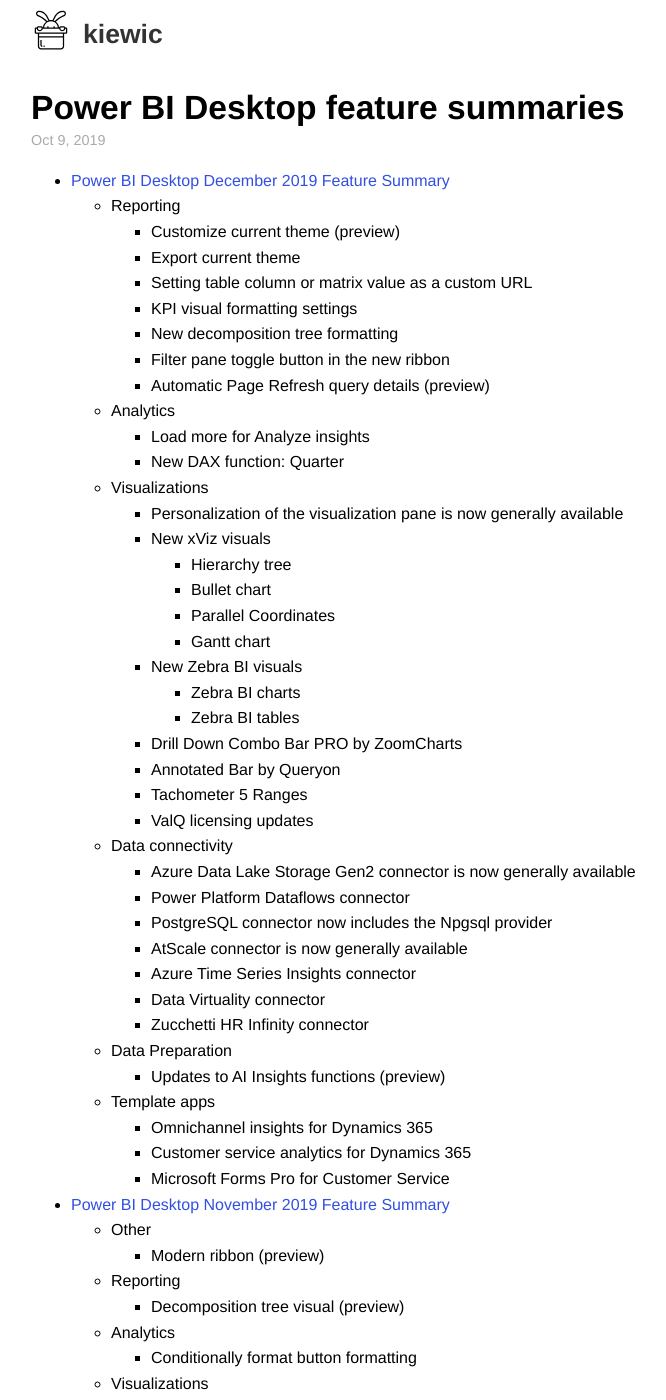
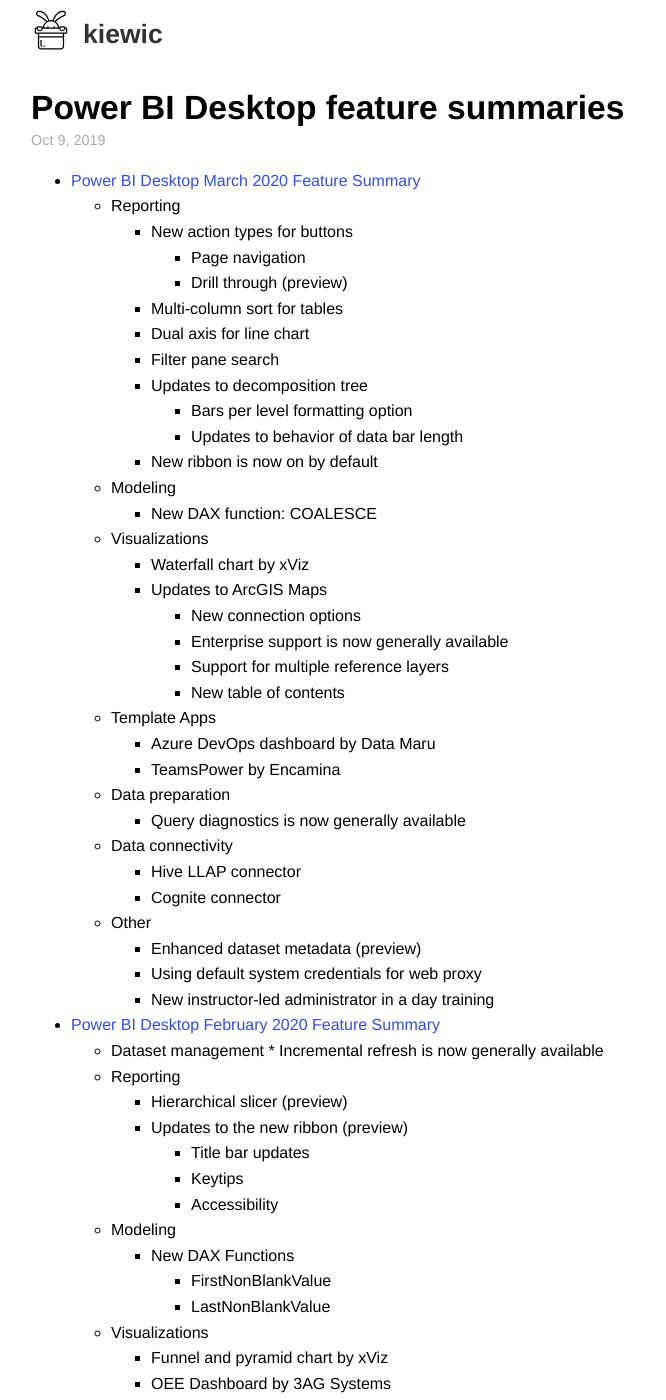
Before and after one commit to kiewic/kiewic.github.io, a Jekyll site: the page built from _posts/2019-10-09-powerbi-desktop.md, in a window 1280 px wide and 1400 px high. Shown: the whole window, without its empty margins (59-725 px from the left). Built offline with Jekyll 4.4.1, drawn with Linux system fonts in a browser that asks for light colours; nearby versions of some CDN libraries; some of the changed text lies outside the part shown.

Commit message:
Update powerbi-desktop

```diff
--- a/_posts/2019-10-09-powerbi-desktop.md
+++ b/_posts/2019-10-09-powerbi-desktop.md
@@ -5,6 +5,79 @@
 icon: powerbi.svg
 ---
 
+* [Power BI Desktop March 2020 Feature Summary](https://powerbi.microsoft.com/en-us/blog/power-bi-desktop-march-2020-feature-summary/)
+    * Reporting
+        * New action types for buttons
+            * Page navigation
+            * Drill through (preview)
+        * Multi-column sort for tables
+        * Dual axis for line chart
+        * Filter pane search
+        * Updates to decomposition tree
+            * Bars per level formatting option
+            * Updates to behavior of data bar length
+        * New ribbon is now on by default
+    * Modeling
+        * New DAX function: COALESCE
+    * Visualizations
+        * Waterfall chart by xViz
+        * Updates to ArcGIS Maps
+            * New connection options
+            * Enterprise support is now generally available
+            * Support for multiple reference layers
+            * New table of contents
+    * Template Apps
+        * Azure DevOps dashboard by Data Maru
+        * TeamsPower by Encamina
+    * Data preparation
+        * Query diagnostics is now generally available
+    * Data connectivity
+        * Hive LLAP connector
+        * Cognite connector
+    * Other
+        * Enhanced dataset metadata (preview)
+        * Using default system credentials for web proxy
+        * New instructor-led administrator in a day training
+* [Power BI Desktop February 2020 Feature Summary](https://powerbi.microsoft.com/en-us/blog/power-bi-desktop-february-2020-feature-summary/)
+    * Dataset management
+            * Incremental refresh is now generally available
+    * Reporting
+        * Hierarchical slicer (preview)
+        * Updates to the new ribbon (preview)
+            * Title bar updates
+            * Keytips
+            * Accessibility
+    * Modeling
+        * New DAX Functions
+            * FirstNonBlankValue
+            * LastNonBlankValue
+    * Visualizations
+        * Funnel and pyramid chart by xViz
+        * OEE Dashboard by 3AG Systems
+        * Organization chart by MAQ Software
+        * PI VIZpack by PQ Systems
+            * Histogram
+            * Individuals control chart
+            * Individuals and moving range control chart
+            * Multi-group individuals chart
+            * X-bar control chart
+            * X-bar and range control chart
+            * P-chart
+            * U-chart
+        * Updates to Zebra BI tables and charts
+    * Template Apps
+        * Microsoft 365 usage analytics
+        * NFL analytics by P3
+        * Acterys for Quickbooks, Xero & WorkflowMax
+    * Data preparation
+        * Non-admin support for query diagnostics
+    * Data connectivity
+        * MicroStrategy connector is now generally available
+        * FHIR connector is now generally available
+        * Factset connector
+        * TIBCO connector
+        * Jamf Pro connector
+        * Asana connector
 * [Power BI Desktop December 2019 Feature Summary](https://powerbi.microsoft.com/en-us/blog/power-bi-desktop-december-2019-feature-summary/)
     * Reporting
         * Customize current theme (preview)
```
